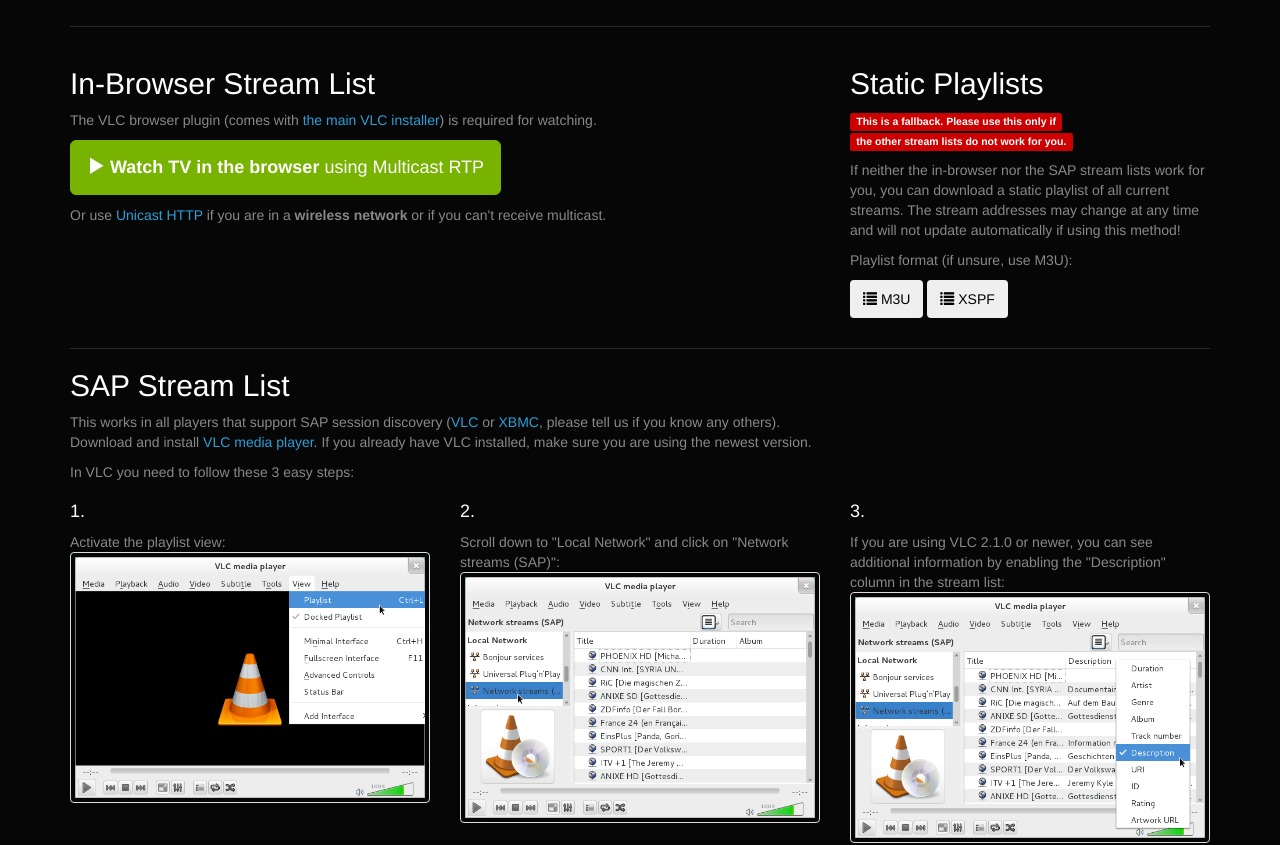
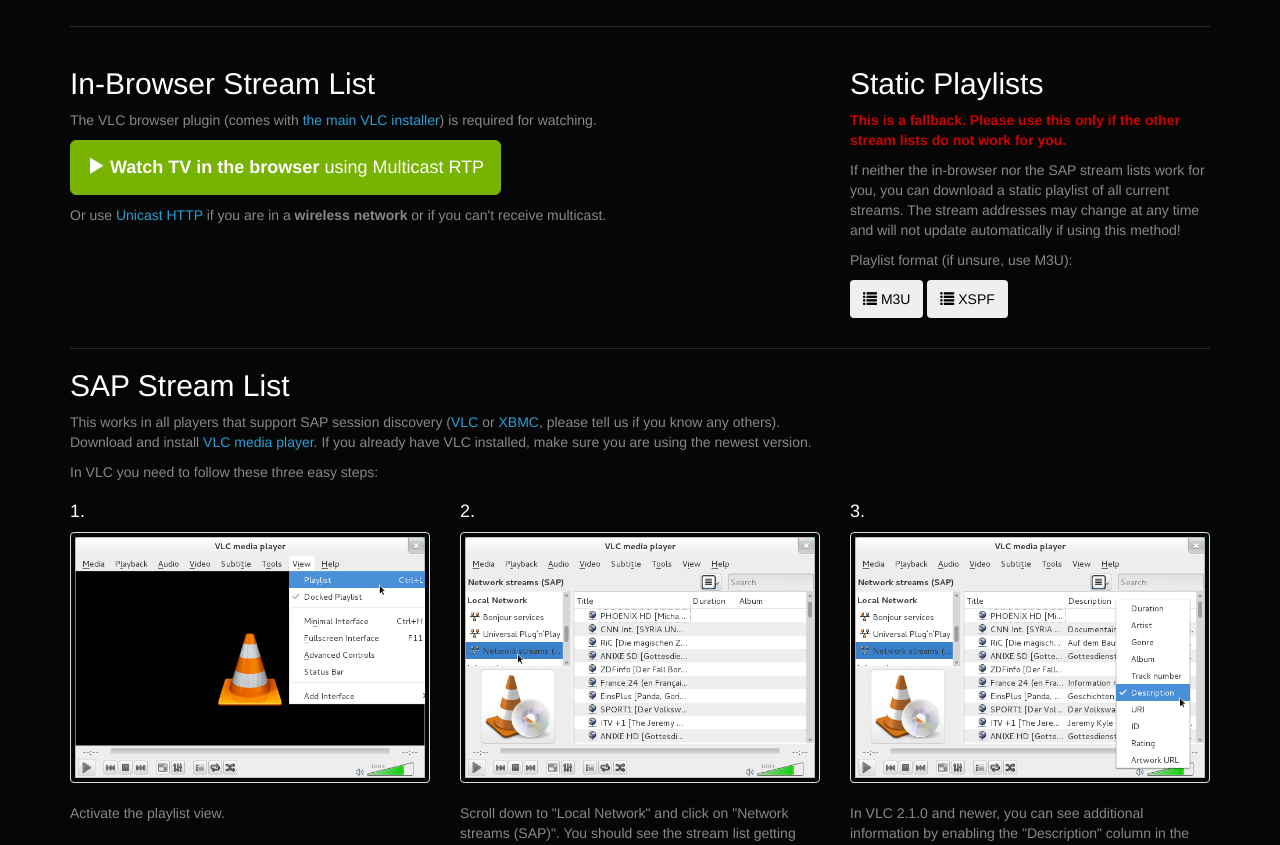
Before and after one commit to Tilka/selfnet-iptv, a plain HTML site: page index.html in a window 1280 px wide. Shown: the part 130-975 px from the top of the page. Drawn offline with Linux system fonts and the light colour scheme; a web font is replaced by a local one.

Commit message:
Align screenshots and adjust warning class

```diff
--- a/index.html
+++ b/index.html
@@ -27,8 +27,7 @@
         </div>
         <div class="col-lg-4 col-lg-offset-2">
             <h2>Static Playlists</h2>
-            <p><b class="label label-danger">This is a fallback. Please use this only if</b><br>
-            <b class="label label-danger">the other stream lists do not work for you.</b></p>
+            <p><b class="text-danger">This is a fallback. Please use this only if the other stream lists do not work for you.</b></p>
             <p>If neither the in-browser nor the SAP stream lists work for you, you can download a static playlist of all current streams. The stream addresses may change at any time and will not update automatically if using this method!</p>
             <p>Playlist format (if unsure, use M3U):</p>
             <p>
@@ -43,24 +42,24 @@
     <h2>SAP Stream List</h2>
     <p>This works in all players that support SAP session discovery (<a href=http://www.videolan.org/vlc/>VLC</a> or <a href=http://xbmc.org/download/>XBMC</a>, please tell us if you know any others).<br>
     Download and install <a href=https://www.videolan.org/vlc/>VLC media player</a>. If you already have VLC installed, make sure you are using the newest version.<br>
-    <p>In VLC you need to follow these 3 easy steps:
+    <p>In VLC you need to follow these three easy steps:
     <div class="row">
         <div class="col-lg-4">
             <h4>1.</h4>
-            Activate the playlist view:<br>
-                <a href=img/vlc_step1.png rel=lightbox[vlc]><img alt="View→Playlist" src=img/vlc_step1.png class="thumbnail img-responsive"></a>
+            <a href=img/vlc_step1.png rel=lightbox[vlc]><img alt="View→Playlist" src=img/vlc_step1.png class="thumbnail img-responsive"></a><br>
+            Activate the playlist view.
         </div>
         <div class="col-lg-4">
             <h4>2.</h4>
-            Scroll down to "Local Network" and click on "Network streams (SAP)":<br>
-                <a href=img/vlc_step2.png rel=lightbox[vlc]><img alt="" src=img/vlc_step2.png class="thumbnail img-responsive"></a><br>
-                You should see the stream list getting filled.
+            <a href=img/vlc_step2.png rel=lightbox[vlc]><img alt="" src=img/vlc_step2.png class="thumbnail img-responsive"></a><br>
+            Scroll down to "Local Network" and click on "Network streams (SAP)".
+            You should see the stream list getting filled.
         </div>
         <div class="col-lg-4">
             <h4>3.</h4>
-            If you are using VLC 2.1.0 or newer, you can see additional information by enabling the "Description" column in the stream list:<br>
-                <a href=img/vlc_step3.png rel=lightbox[vlc]><img alt="right-click on the list header" src=img/vlc_step3.png class="thumbnail img-responsive"></a><br>
-            When you double-click on a stream, it should start playing within a few seconds.
+            <a href=img/vlc_step3.png rel=lightbox[vlc]><img alt="right-click on the list header" src=img/vlc_step3.png class="thumbnail img-responsive"></a><br>
+            In VLC 2.1.0 and newer, you can see additional information by enabling the "Description" column in the stream list.
+            When you double-click a stream, it should start playing within a few seconds.
         </div>
     </div>
 
```
